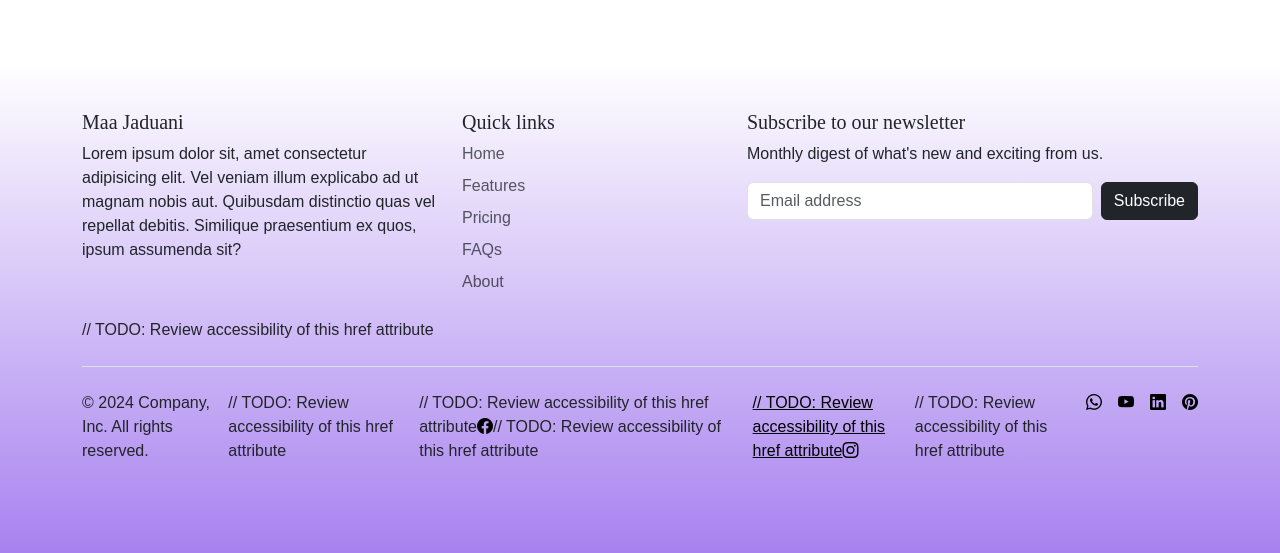
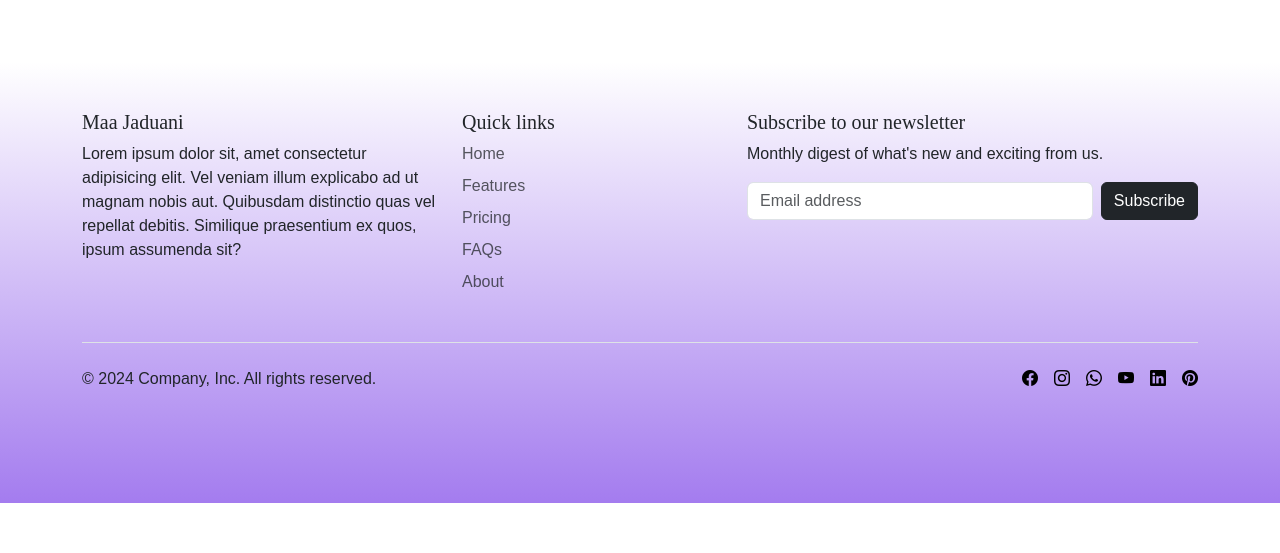
Before and after one commit to BijayanandaMohanta/maa-jaduani-events-reactapp, a React (Create React App) app: page /contact in a window 1280 px wide. Shown: the part 631-1184 px from the top of the page. After the commit the page ends 1134 px from the top, so only its background shows below. Built offline with nearby package versions, Linux system fonts and the light colour scheme; a web font is replaced by a local one.

Commit message:
footer comments removed

```diff
--- a/src/components/Footer.jsx
+++ b/src/components/Footer.jsx
@@ -64,26 +64,20 @@ function Footer() {
               </form>
             </div>
           </div>
-// TODO: Review accessibility of this href attribute
 
           <div className="d-flex flex-column flex-sm-row justify-content-between py-4 my-4 border-top">
             <p>© 2024 Company, Inc. All rights reserved.</p>
-// TODO: Review accessibility of this href attribute
             <ul className="list-unstyled d-flex">
               <li className="ms-3">
-// TODO: Review accessibility of this href attribute
                 <a href="#" className="link-body-emphasis">
                   <i className="bi bi-facebook"></i>
                 </a>
-// TODO: Review accessibility of this href attribute
               </li>
               <li className="ms-3">
                 <a href="#" className="link-body-emphasis">
-// TODO: Review accessibility of this href attribute
                   <i className="bi bi-instagram"></i>
                 </a>
               </li>
-// TODO: Review accessibility of this href attribute
               <li className="ms-3">
                 <a href="#" className="link-body-emphasis">
                   <i className="bi bi-whatsapp"></i>
```
